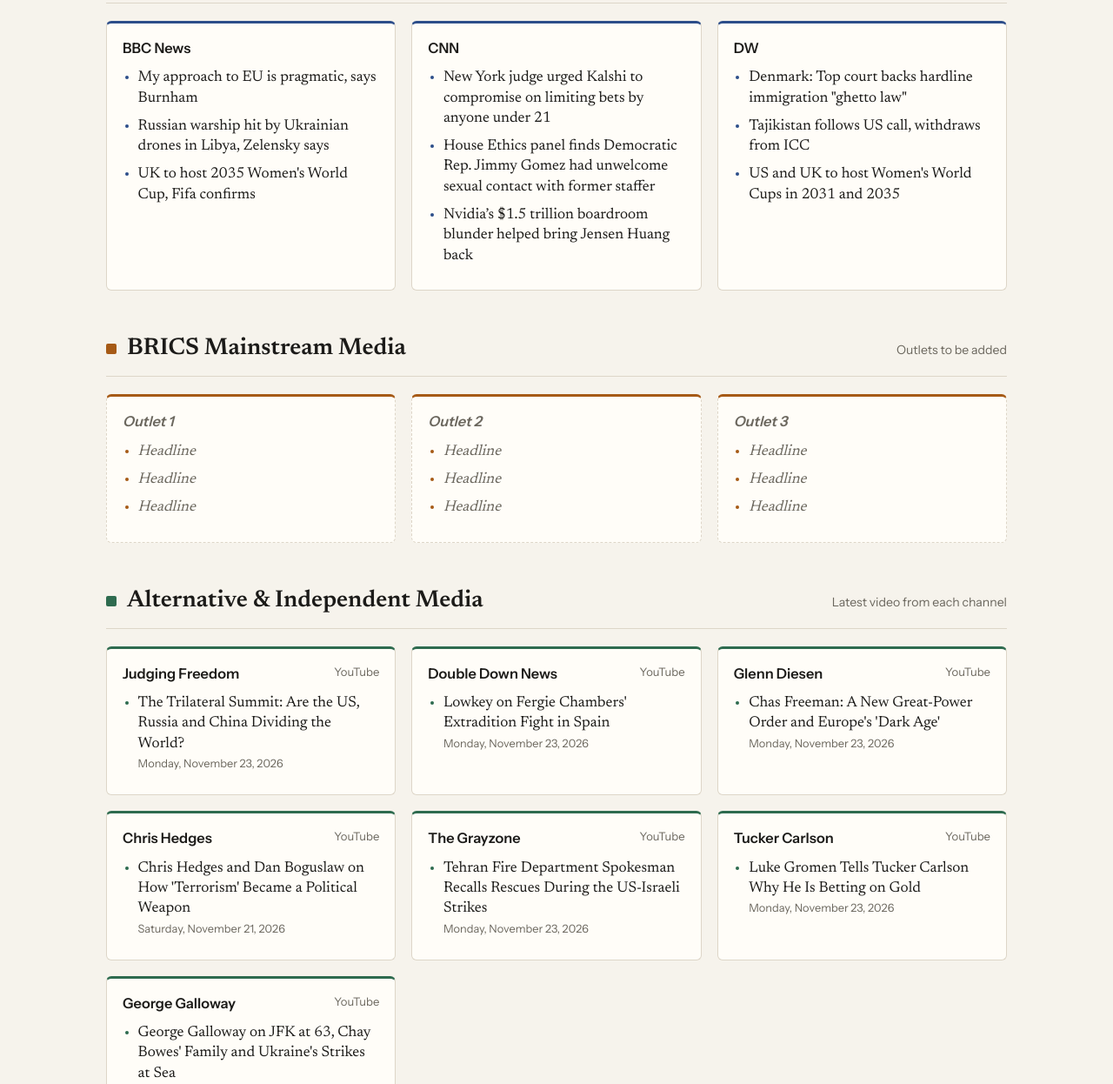
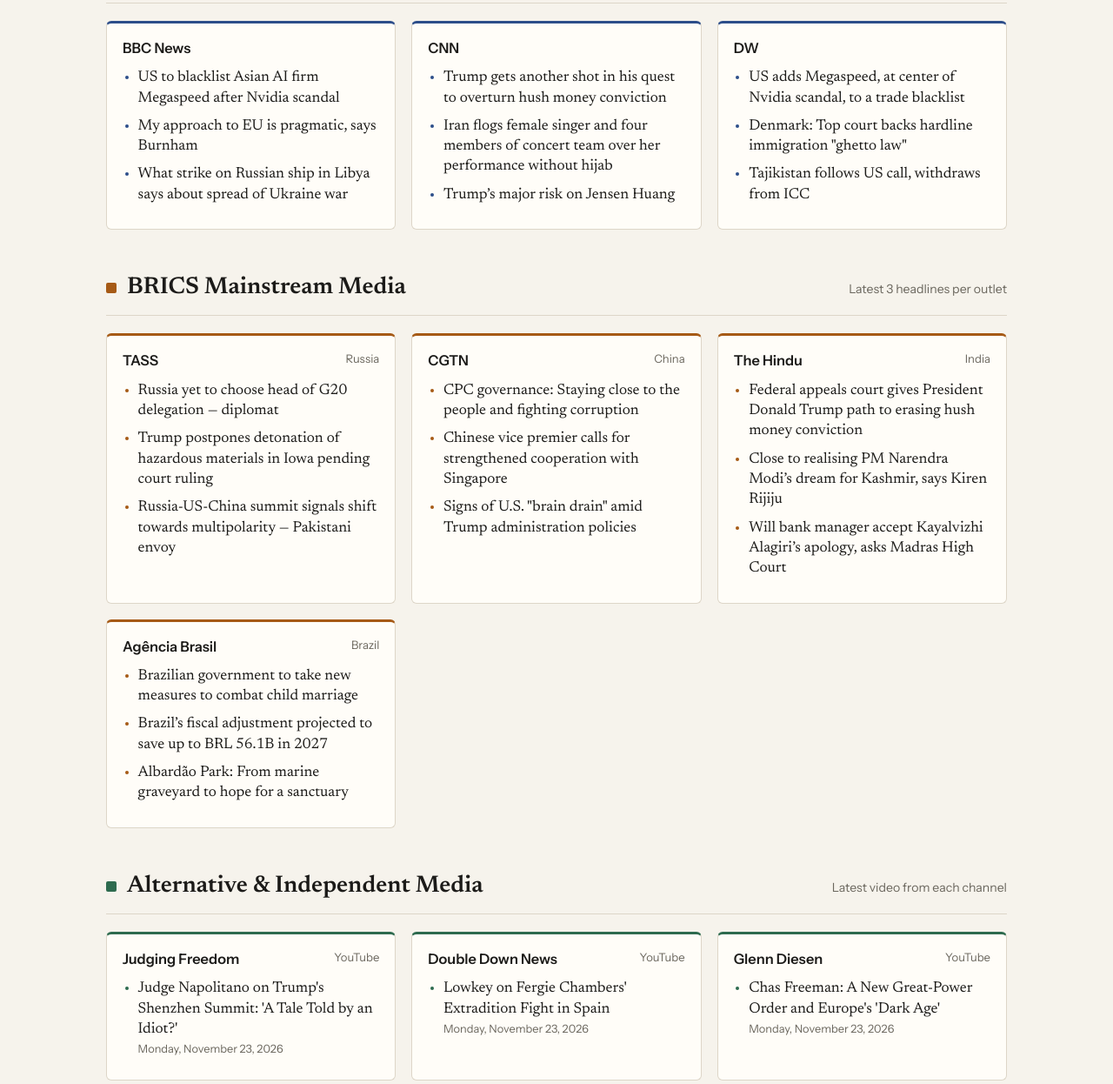
Before and after one commit to Raranews/daily-briefing, a plain HTML site: page index.html in a window 1280 px wide. Shown: the part 320-1566 px from the top of the page at 87% size. Drawn offline with Linux system fonts and the light colour scheme.

Commit message:
Add BRICS outlets: TASS, CGTN, The Hindu, Agência Brasil

```diff
--- a/index.html
+++ b/index.html
@@ -94,7 +94,7 @@ article.summary p{font-family:"Newsreader",Georgia,serif; font-size:1.18rem; lin
    ============================================================ */
 /*FEED-START*/
 const FEED = {
-  "updated": "2026-11-23T14:33:22-06:00",
+  "updated": "2026-11-23T16:52:11-06:00",
   "sections": [
     {
       "id": "west",
@@ -106,16 +106,16 @@ const FEED = {
           "site": "https://www.bbc.com/news",
           "headlines": [
             {
+              "title": "US to blacklist Asian AI firm Megaspeed after Nvidia scandal",
+              "url": "https://www.bbc.co.uk/news/articles/cv98xpg5dg5zo"
+            },
+            {
               "title": "My approach to EU is pragmatic, says Burnham",
               "url": "https://www.bbc.co.uk/news/articles/c6vg2v9xkr40o"
             },
             {
-              "title": "Russian warship hit by Ukrainian drones in Libya, Zelensky says",
-              "url": "https://www.bbc.co.uk/news/articles/cr894gjz0j0yo"
-            },
-            {
-              "title": "UK to host 2035 Women's World Cup, Fifa confirms",
-              "url": "https://www.bbc.co.uk/sport/football/articles/cx30g83716lzo"
+              "title": "What strike on Russian ship in Libya says about spread of Ukraine war",
+              "url": "https://www.bbc.co.uk/news/articles/cm894p88jzxpo"
             }
           ]
         },
@@ -124,16 +124,16 @@ const FEED = {
           "site": "https://www.cnn.com",
           "headlines": [
             {
-              "title": "New York judge urged Kalshi to compromise on limiting bets by anyone under 21",
-              "url": "https://www.cnn.com/2026/11/23/politics/judge-kalshi-limiting-bets-under-21"
+              "title": "Trump gets another shot in his quest to overturn hush money conviction",
+              "url": "https://www.cnn.com/2026/11/23/politics/trump-attempt-overturn-hush-money-conviction"
             },
             {
-              "title": "House Ethics panel finds Democratic Rep. Jimmy Gomez had unwelcome sexual contact with former staffer",
-              "url": "https://www.cnn.com/2026/11/23/politics/house-ethics-committee-reports-jimmy-gomez"
+              "title": "Iran flogs female singer and four members of concert team over her performance without hijab",
+              "url": "https://www.cnn.com/2026/11/23/middleeast/iran-flogs-singer-parastoo-ahmadi-latam-intl"
             },
             {
-              "title": "Nvidia’s $1.5 trillion boardroom blunder helped bring Jensen Huang back",
-              "url": "https://www.cnn.com/2026/11/23/tech/nvidia-reinstates-jensen-huang-corporate-governance"
+              "title": "Trump’s major risk on Jensen Huang",
+              "url": "https://www.cnn.com/2026/11/23/politics/trump-jensen-huang-nvidia"
             }
           ]
         },
@@ -142,16 +142,16 @@ const FEED = {
           "site": "https://www.dw.com/en",
           "headlines": [
             {
+              "title": "US adds Megaspeed, at center of Nvidia scandal, to a trade blacklist",
+              "url": "https://www.dw.com/en/us-adds-megaspeed-at-center-of-nvidia-scandal-to-a-trade-blacklist/a-80026849"
+            },
+            {
               "title": "Denmark: Top court backs hardline immigration \"ghetto law\"",
               "url": "https://www.dw.com/en/denmark-top-court-backs-hardline-immigration-ghetto-law/a-80026478"
             },
             {
               "title": "Tajikistan follows US call, withdraws from ICC",
               "url": "https://www.dw.com/en/tajikistan-follows-us-call-withdraws-from-icc/a-80023903"
-            },
-            {
-              "title": "US and UK to host Women's World Cups in 2031 and 2035",
-              "url": "https://www.dw.com/en/us-and-uk-to-host-women-s-world-cups-in-2031-and-2035/a-80023786"
             }
           ]
         }
@@ -160,8 +160,85 @@ const FEED = {
     {
       "id": "brics",
       "title": "BRICS Mainstream Media",
-      "note": "Outlets to be added",
-      "sources": []
+      "note": "Latest 3 headlines per outlet",
+      "sources": [
+        {
+          "name": "TASS",
+          "site": "https://tass.com",
+          "headlines": [
+            {
+              "title": "Russia yet to choose head of G20 delegation — diplomat",
+              "url": "https://tass.com/politics/2223645"
+            },
+            {
+              "title": "Trump postpones detonation of hazardous materials in Iowa pending court ruling",
+              "url": "https://tass.com/world/2223643"
+            },
+            {
+              "title": "Russia-US-China summit signals shift towards multipolarity — Pakistani envoy",
+              "url": "https://tass.com/world/2223641"
+            }
+          ],
+          "country": "Russia"
+        },
+        {
+          "name": "CGTN",
+          "site": "https://www.cgtn.com",
+          "headlines": [
+            {
+              "title": "CPC governance: Staying close to the people and fighting corruption",
+              "url": "https://news.cgtn.com/news/2026-11-23/CPC-governance-Staying-close-to-the-people-and-fighting-corruption-1SivMTyugF2/p.html"
+            },
+            {
+              "title": "Chinese vice premier calls for strengthened cooperation with Singapore",
+              "url": "https://news.cgtn.com/news/2026-11-23/Chinese-vice-premier-calls-for-strengthened-cooperation-with-Singapore-1SirG4fi1S8/p.html"
+            },
+            {
+              "title": "Signs of U.S. \"brain drain\" amid Trump administration policies",
+              "url": "https://newsus.cgtn.com/news/2026-11-23/-Signs-of-U-S-brain-drain-amid-Trump-administration-policies--1Si8xvxgozS/p.html"
+            }
+          ],
+          "country": "China"
+        },
+        {
+          "name": "The Hindu",
+          "site": "https://www.thehindu.com",
+          "headlines": [
+            {
+              "title": "Federal appeals court gives President Donald Trump path to erasing hush money conviction",
+              "url": "https://www.thehindu.com/news/international/federal-appeals-court-gives-president-donald-trump-path-to-erasing-hush-money-conviction/article71736252.ece"
+            },
+            {
+              "title": "Close to realising PM Narendra Modi’s dream for Kashmir, says Kiren Rijiju",
+              "url": "https://www.thehindu.com/news/national/jammu-and-kashmir/close-to-realising-pm-narendra-modis-dream-for-kashmir-says-kiren-rijiju/article71736247.ece"
+            },
+            {
+              "title": "Will bank manager accept Kayalvizhi Alagiri’s apology, asks Madras High Court",
+              "url": "https://www.thehindu.com/news/national/tamil-nadu/will-bank-manager-accept-kayalvizhi-alagiris-apology-asks-madras-high-court/article71735095.ece"
+            }
+          ],
+          "country": "India"
+        },
+        {
+          "name": "Agência Brasil",
+          "site": "https://agenciabrasil.ebc.com.br/en",
+          "headlines": [
+            {
+              "title": "Brazilian government to take new measures to combat child marriage",
+              "url": "https://agenciabrasil.ebc.com.br/en/direitos-humanos/noticia/2026-11/brazilian-government-take-new-measures-combat-child-marriage"
+            },
+            {
+              "title": "Brazil’s fiscal adjustment projected to save up to BRL 56.1B in 2027",
+              "url": "https://agenciabrasil.ebc.com.br/en/politica/noticia/2026-11/fiscal-adjustment-projected-save-brl-561b-2027"
+            },
+            {
+              "title": "Albardão Park: From marine graveyard to hope for a sanctuary",
+              "url": "https://agenciabrasil.ebc.com.br/en/meio-ambiente/noticia/2026-11/albardao-park-marine-graveyard-hope-sanctuary"
+            }
+          ],
+          "country": "Brazil"
+        }
+      ]
     },
     {
       "id": "indie",
@@ -173,11 +250,11 @@ const FEED = {
           "slug": "judging-freedom",
           "videos": [
             {
-              "title": "The Trilateral Summit: Are the US, Russia and China Dividing the World?",
-              "originalTitle": "The Trilateral Summit: Are the US, Russia, and China Dividing the World?",
-              "date": "2026-11-23T18:00:13+00:00",
-              "url": "https://www.youtube.com/watch?v=CUHXFjl386g",
-              "summary": "Judge Andrew Napolitano's latest episode asks whether the United States, Russia and China are carving the world into spheres of influence after the recent trilateral summit.\n\nThe video's public description lists only the host's books and channel membership links, so no further detail about the guests or the arguments made was available when this summary was written.",
+              "title": "Judge Napolitano on Trump's Shenzhen Summit: 'A Tale Told by an Idiot?'",
+              "originalTitle": "Trump's Shenzhen Summit: A Tale Told By An Idiot?",
+              "date": "2026-11-23T21:00:35+00:00",
+              "url": "https://www.youtube.com/watch?v=F4aVgbAtOUU",
+              "summary": "Judge Andrew Napolitano's latest episode takes a critical look at President Trump's summit in Shenzhen, framing it with a line from Macbeth: 'a tale told by an idiot'.\n\nThe video's public description lists only the host's books and channel membership links, so no further detail about the guests or the arguments made was available when this summary was written.",
               "basis": "description"
             }
           ]
@@ -257,11 +334,11 @@ const FEED = {
           "slug": "george-galloway",
           "videos": [
             {
-              "title": "George Galloway on JFK at 63, Chay Bowes' Family and Ukraine's Strikes at Sea",
-              "originalTitle": "BREAKING: They killed the dream of America",
-              "date": "2026-11-23T19:04:48+00:00",
-              "url": "https://www.youtube.com/watch?v=xB-MdPcWwUA",
-              "summary": "In this episode of MOATS, George Galloway marks 63 years since the assassination of President John F. Kennedy, arguing that the files on the killing have still not been fully released.\n\nHe also raises the situation of the wife and four children of journalist Chay Bowes, who is under sanctions, under the heading 'Starving at Christmas?'.\n\nThe programme also covers Ukraine's attacks on Russian ships, including the sinking of a Russian warship in the Mediterranean, and what the description calls Europe's hand in these events.",
+              "title": "Larry Johnson Tells George Galloway Market Losses May Be Restraining Trump",
+              "originalTitle": "INTERVIEW: I have guns, come and get me!",
+              "date": "2026-11-23T22:08:44+00:00",
+              "url": "https://www.youtube.com/watch?v=cVlHr6QSlVs",
+              "summary": "On MOATS, George Galloway interviews former CIA analyst Larry Johnson about the link between US financial markets and the prospect of further military action.\n\nAccording to the episode description, the US stock market lost $2.5 trillion in value on Friday and nearly $9 trillion over 45 days. Johnson argues that another US attack would push markets down further, and suggests this may be what is holding President Trump back from a new war.\n\nThe episode's tags indicate the discussion also touches on Iran and Ukraine. The description gives no further detail.",
               "basis": "description"
             }
           ]
@@ -330,7 +407,8 @@ function renderSection(sec){
     }
     const nameNode = src.site ? el('a', { href:src.site, target:'_blank', rel:'noopener' }, src.name) : src.name;
     grid.append(el('div', { class:'card ' + sec.id },
-      el('h3', {}, nameNode, sec.id === 'indie' ? el('span', { class:'src' }, 'YouTube') : null),
+      el('h3', {}, nameNode, sec.id === 'indie' ? el('span', { class:'src' }, 'YouTube')
+        : src.country ? el('span', { class:'src' }, src.country) : null),
       list));
   }
   return el('section', { class:'section ' + sec.id, 'aria-labelledby':'h-' + sec.id },
```
Also changed, not shown: data/fetched.json (+104 -26 lines), data/summaries.json (+10 -0 lines), 1 other file.
